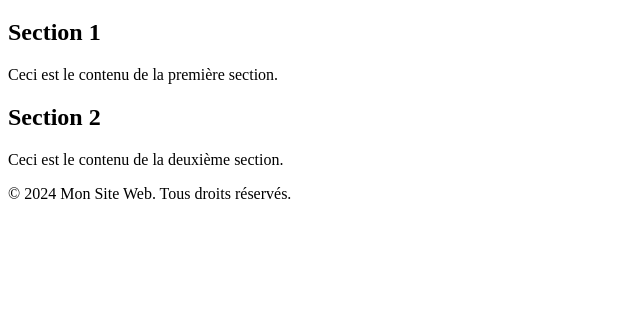
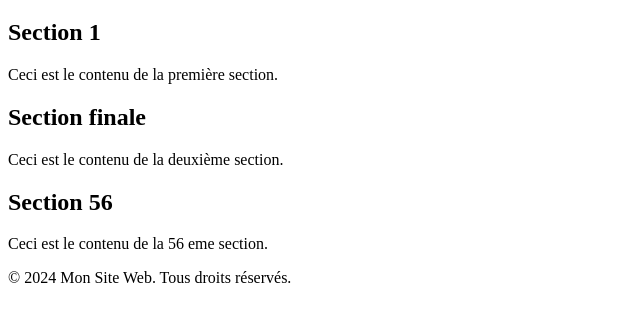
Before and after one commit to WillyCarlot/MyPortfolio, a plain HTML site: page index.html in a window 1280 px wide. Shown: the part 61-382 px from the top of the page, without its empty margins (0-640 px from the left). Drawn offline with Linux system fonts and the light colour scheme.

Commit message:
section diff

```diff
--- a/index.html
+++ b/index.html
@@ -9,7 +9,7 @@
 <body>
 
     <header>
-        <h1>Mon Site Web</h1>
+       <h1>Mon Site Web</h1>
         <!-- Vous pouvez ajouter un logo, un menu de navigation, etc., dans l'en-tête -->
     </header>
 
@@ -20,8 +20,14 @@
         </section>
 
         <section>
-            <h2>Section 2</h2>
+            <h2>Section finale</h2>
             <p>Ceci est le contenu de la deuxième section.</p>
+        </section>
+
+
+        <section>
+            <h2>Section 56</h2>
+            <p>Ceci est le contenu de la 56 eme section.</p>
         </section>
 
         <!-- Ajoutez autant de sections que nécessaire -->
```
Also changed, not shown: hello.css (deleted).
